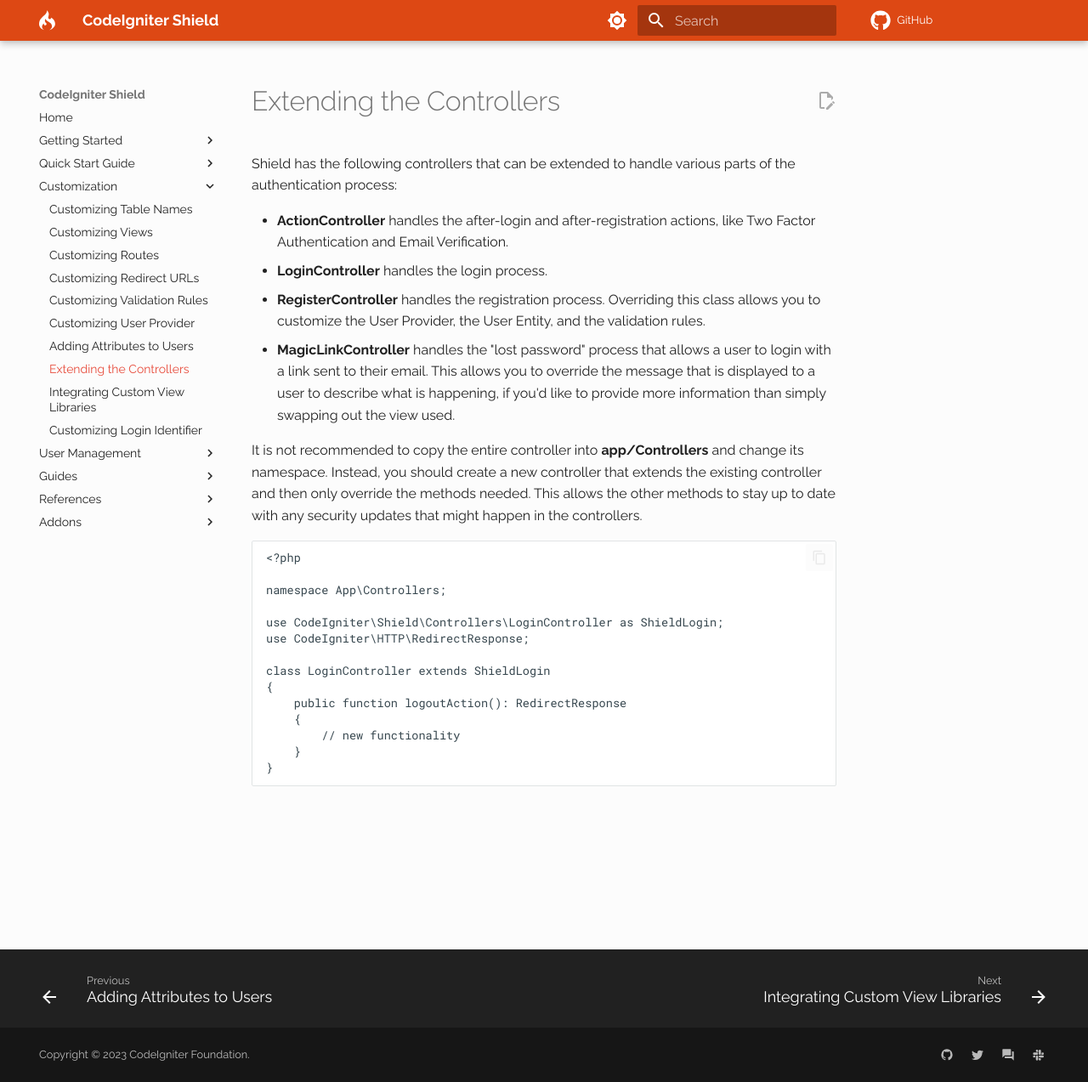
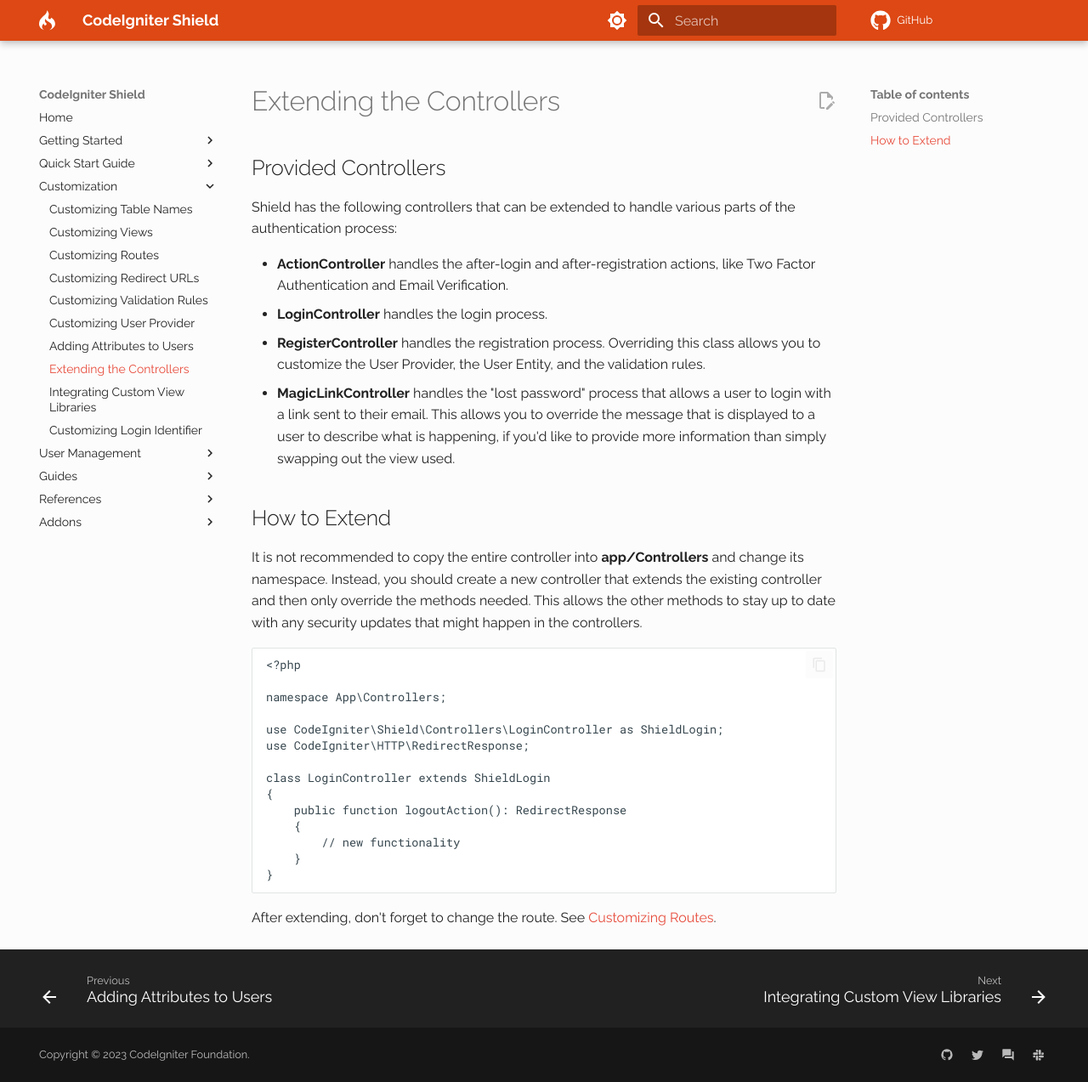
Before and after one commit to codeigniter4/shield, an MkDocs documentation site: the page built from docs/customization/extending_controllers.md, in a window 1280 px wide and 1273 px high. Shown: the whole window at 85% size. Built offline with MkDocs 1.6.1 and Material for MkDocs 9.7.7, drawn with Linux system fonts in a browser that asks for light colours; comment, search, counter and statistics services are not loaded; a style sheet for code colours, icons or effects is not loaded.

Commit message:
docs: add instruction to change route

````diff
--- a/docs/customization/extending_controllers.md
+++ b/docs/customization/extending_controllers.md
@@ -1,4 +1,6 @@
 # Extending the Controllers
+
+## Provided Controllers
 
 Shield has the following controllers that can be extended to handle
 various parts of the authentication process:
@@ -8,6 +10,8 @@ various parts of the authentication process:
 -   **RegisterController** handles the registration process. Overriding this class allows you to customize the User Provider, the User Entity, and the validation rules.
 -   **MagicLinkController** handles the "lost password" process that allows a user to login with a link sent to their email. This allows you to
     override the message that is displayed to a user to describe what is happening, if you'd like to provide more information than simply swapping out the view used.
+
+## How to Extend
 
 It is not recommended to copy the entire controller into **app/Controllers** and change its namespace. Instead, you should create a new controller that extends
 the existing controller and then only override the methods needed. This allows the other methods to stay up to date with any security
@@ -29,3 +33,5 @@ class LoginController extends ShieldLogin
     }
 }
 ```
+
+After extending, don't forget to change the route. See [Customizing Routes](./route_config.md).
````
